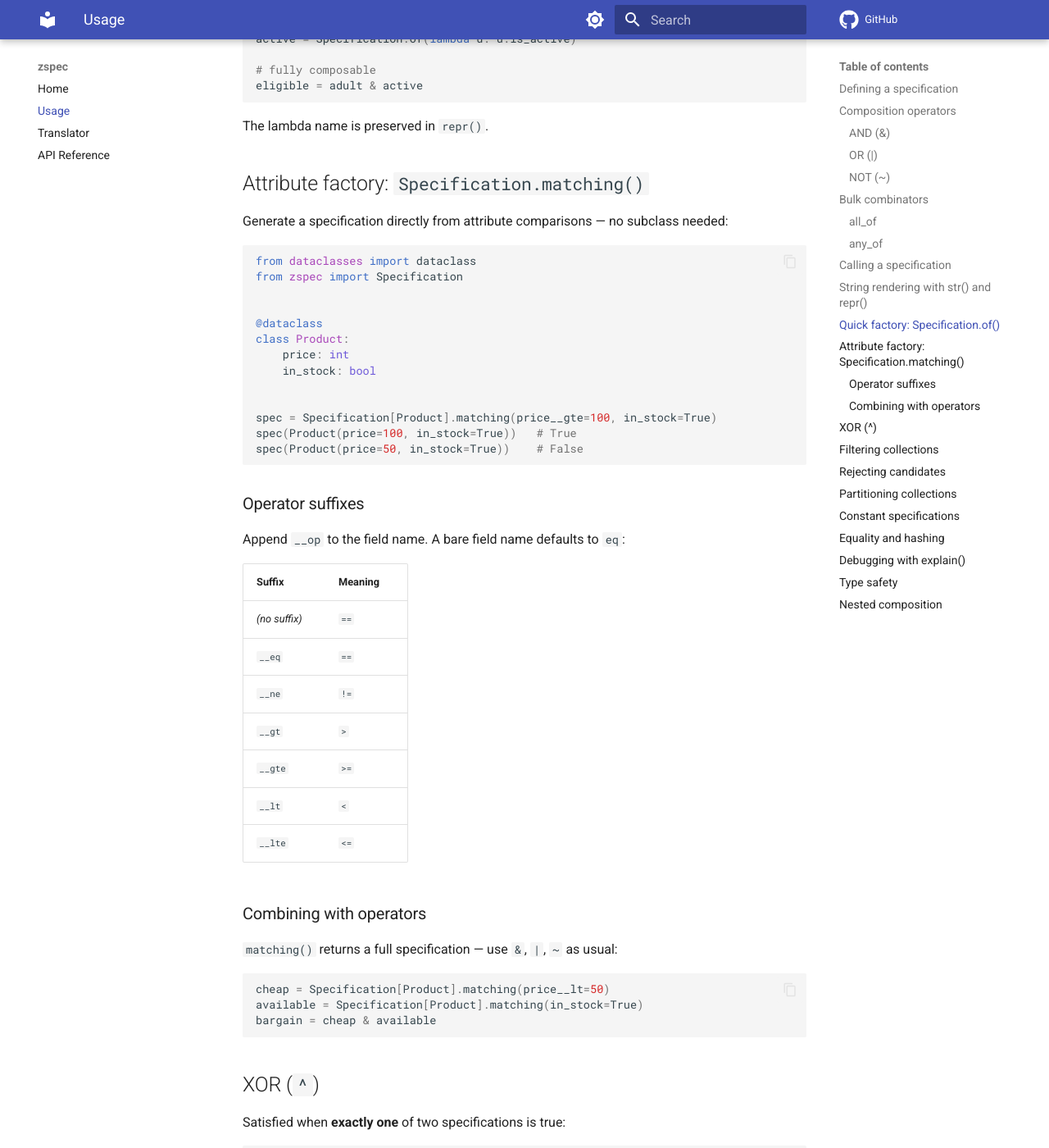
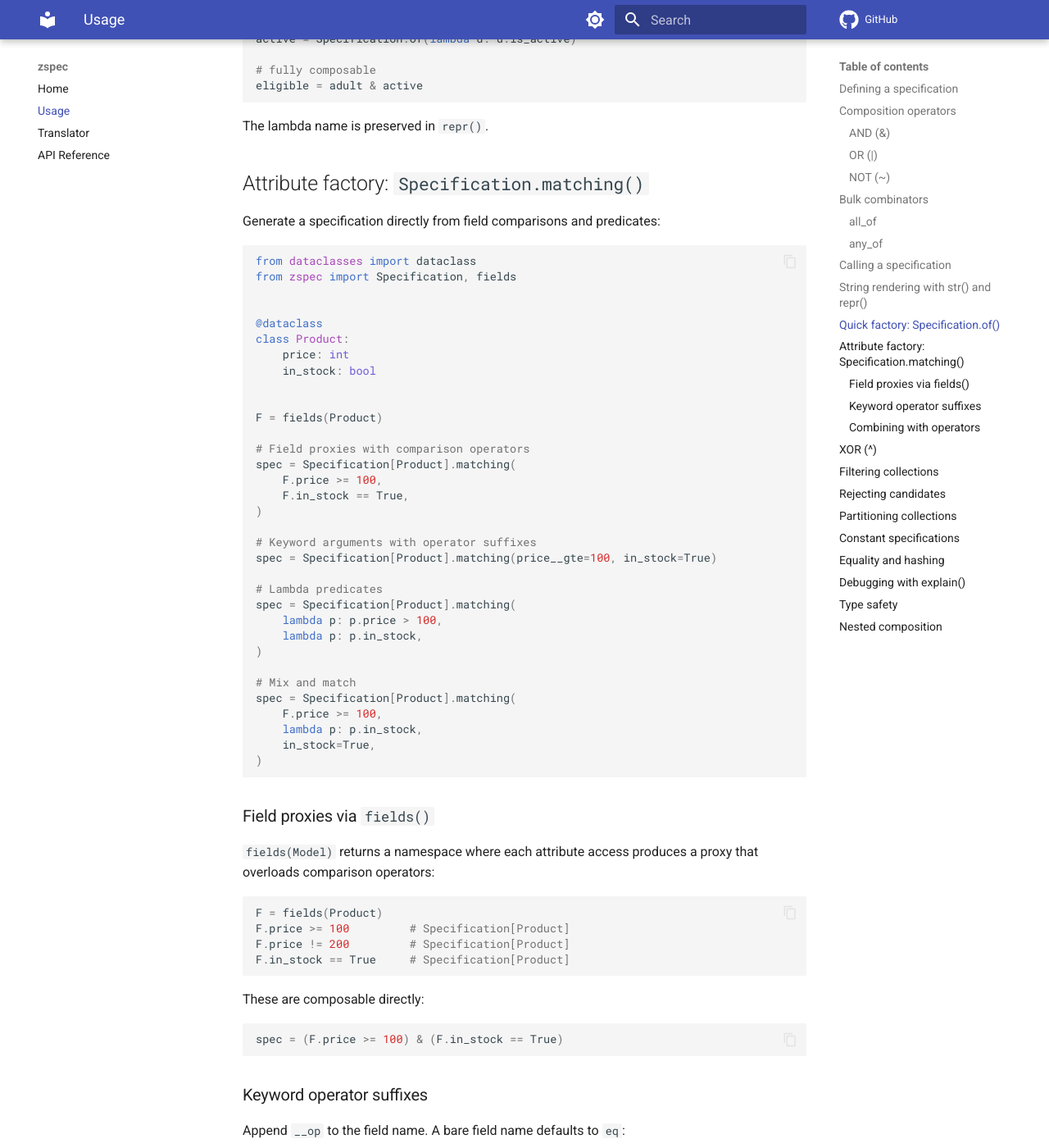
Before and after one commit to zlibs-community/zspec, an MkDocs documentation site: the page built from docs/usage.md, in a window 1280 px wide and 1400 px high, scrolled down 2747 px. Shown: the whole window at 82% size. Built offline with MkDocs 1.6.1 and Material for MkDocs 9.7.7, drawn with Linux system fonts in a browser that asks for light colours; comment, search, counter and statistics services are not loaded.

Commit message:
docs: spec.matching update

````diff
--- a/docs/usage.md
+++ b/docs/usage.md
@@ -139,11 +139,11 @@ The lambda name is preserved in `repr()`.
 
 ## Attribute factory: `Specification.matching()`
 
-Generate a specification directly from attribute comparisons — no subclass needed:
+Generate a specification directly from field comparisons and predicates:
 
 ```python
 from dataclasses import dataclass
-from zspec import Specification
+from zspec import Specification, fields
 
 
 @dataclass
@@ -152,12 +152,50 @@ class Product:
     in_stock: bool
 
 
+F = fields(Product)
+
+# Field proxies with comparison operators
+spec = Specification[Product].matching(
+    F.price >= 100,
+    F.in_stock == True,
+)
+
+# Keyword arguments with operator suffixes
 spec = Specification[Product].matching(price__gte=100, in_stock=True)
-spec(Product(price=100, in_stock=True))   # True
-spec(Product(price=50, in_stock=True))    # False
+
+# Lambda predicates
+spec = Specification[Product].matching(
+    lambda p: p.price > 100,
+    lambda p: p.in_stock,
+)
+
+# Mix and match
+spec = Specification[Product].matching(
+    F.price >= 100,
+    lambda p: p.in_stock,
+    in_stock=True,
+)
 ```
 
-### Operator suffixes
+### Field proxies via `fields()`
+
+`fields(Model)` returns a namespace where each attribute access produces a
+proxy that overloads comparison operators:
+
+```python
+F = fields(Product)
+F.price >= 100         # Specification[Product]
+F.price != 200         # Specification[Product]
+F.in_stock == True     # Specification[Product]
+```
+
+These are composable directly:
+
+```python
+spec = (F.price >= 100) & (F.in_stock == True)
+```
+
+### Keyword operator suffixes
 
 Append `__op` to the field name. A bare field name defaults to `eq`:
 
@@ -177,8 +215,7 @@ Append `__op` to the field name. A bare field name defaults to `eq`:
 
 ```python
 cheap = Specification[Product].matching(price__lt=50)
-available = Specification[Product].matching(in_stock=True)
-bargain = cheap & available
+bargain = cheap & F.in_stock
 ```
 
 ## XOR (`^`)
````
